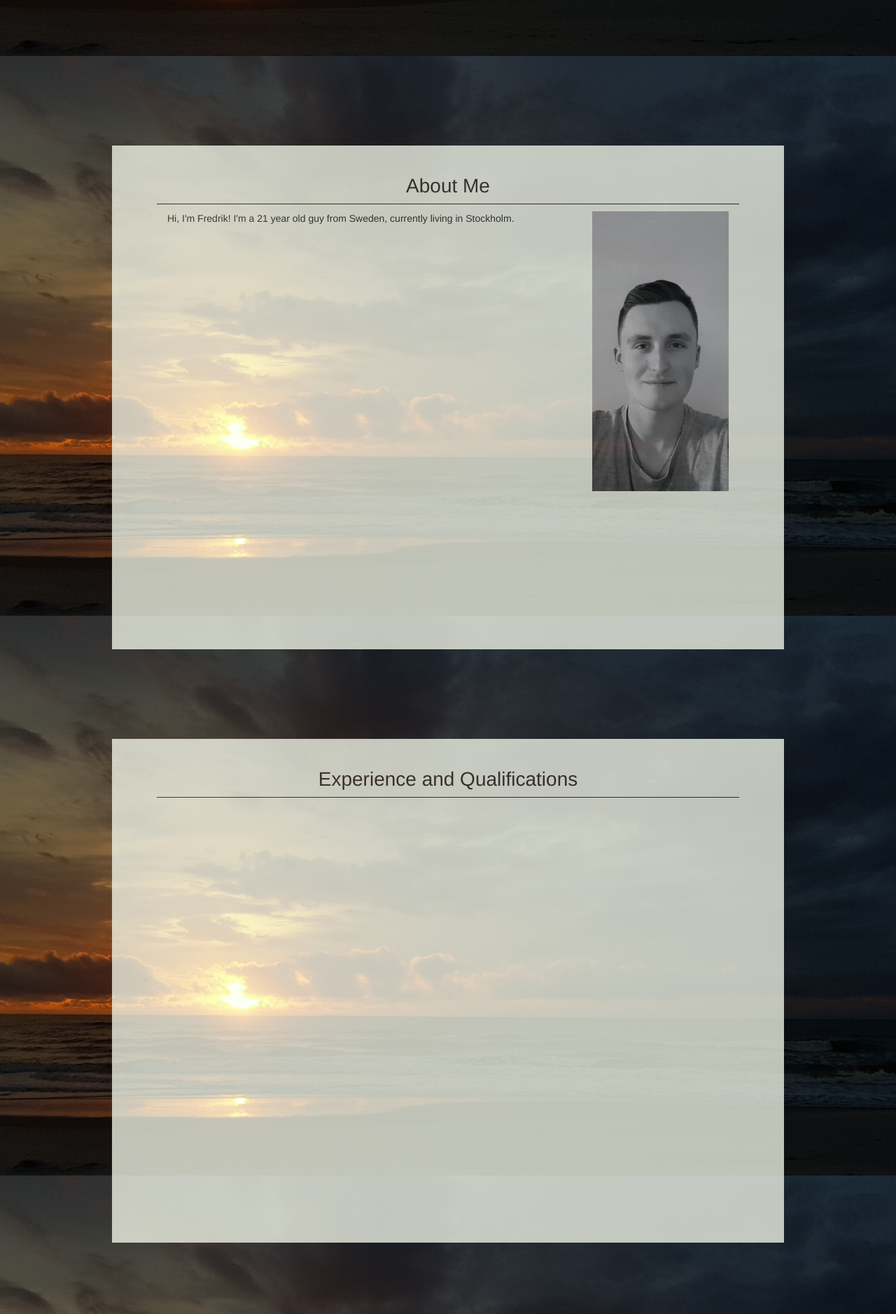
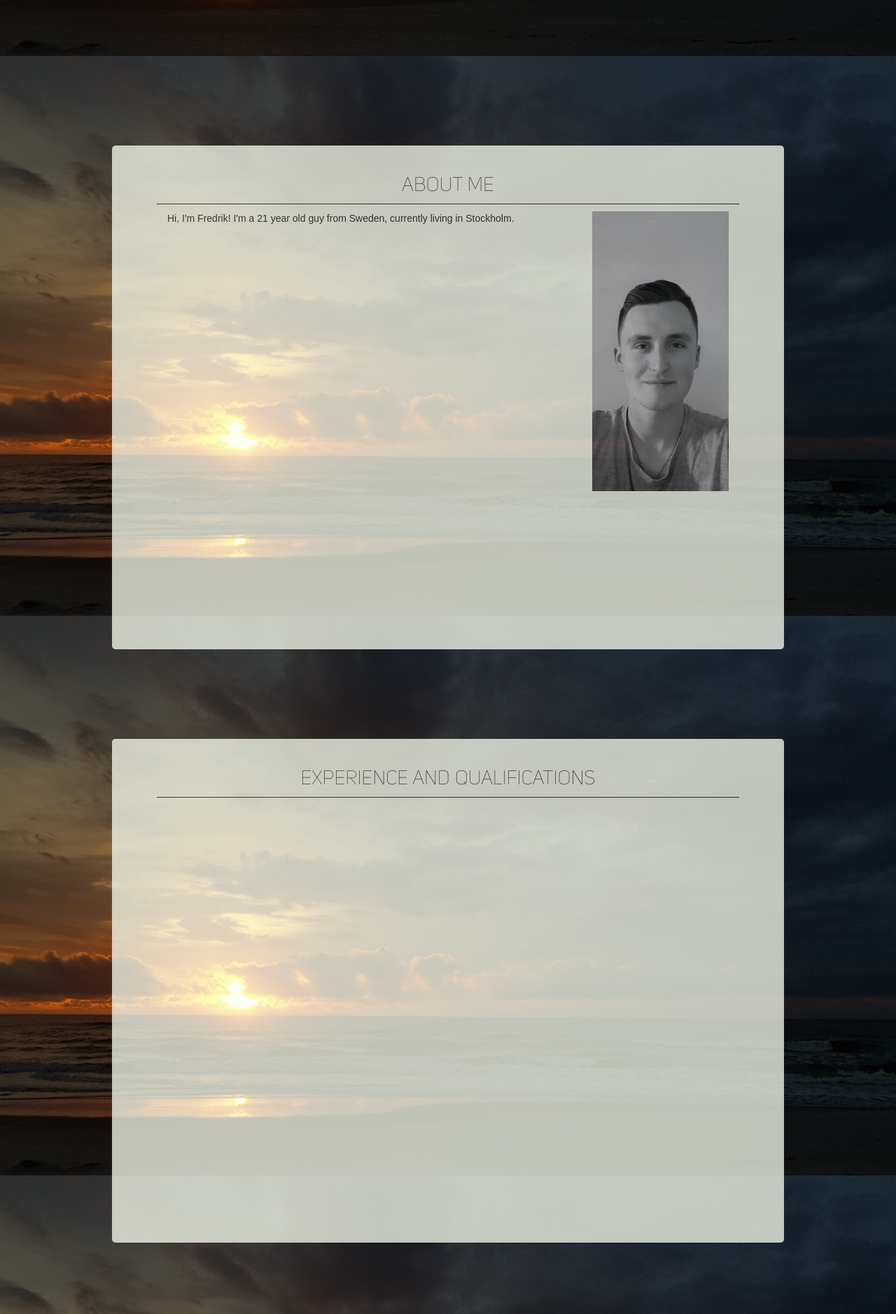
Before and after one commit to fredrikomstedt/website, a Flask app: page / in a window 1280 px wide. Shown: the part 720-2598 px from the top of the page at 70% size. Run offline with Flask 2, Linux system fonts and the light colour scheme; some libraries are stand-ins or nearby versions.

Commit message:
Added some fonts, and made tiny scroll fix for buttons

```diff
--- a/app/static/website.css
+++ b/app/static/website.css
@@ -52,6 +52,7 @@
     min-height: 90%;
     padding: 3% 5%;
     opacity: 75%;
+    border-radius: 5px;
 }
 
 .website-part img {
@@ -59,6 +60,9 @@
 }
 
 .website-part .title {
+    font-family: unisans;
+    font-style: normal;
+    font-weight: 400;
     text-align: center;
     font-size: 28px;
     color: #3d322d;
@@ -68,6 +72,9 @@
 
 .website-part .content {
     padding-top: 10px;
+    font-family: brandon-grotesque, sans-serif;
+    font-style: normal;
+    font-weight: 300;
 }
 
 .backgroundImage {
--- a/app/static/website.js
+++ b/app/static/website.js
@@ -4,7 +4,7 @@
 /* Author: Fredrik Omstedt
 /* Date: 2018-10-16
 /*/
-var NUMBER_OF_IMAGES = 2;
+var NUMBER_OF_IMAGES = 5;
 var CURRENT_IMAGE = 0;
 
 //Main function
@@ -16,19 +16,19 @@
 function initiateTop() {
     $("#about-me-btn").click(function() {
         $('html,body').animate({
-            scrollTop: $("#about-me").offset().top},
+            scrollTop: $("#about-me").offset().top - parseInt($("#about-me").css("margin-top"))/4},
         'slow');
     });
 
     $("#experience-and-qualifications-btn").click(function() {
         $('html,body').animate({
-            scrollTop: $("#experience-and-qualifications").offset().top},
+            scrollTop: $("#experience-and-qualifications").offset().top - parseInt($("#experience-and-qualifications").css("margin-top"))/4},
         'slow');
     });
 
     $("#portfolio-btn").click(function() {
         $('html,body').animate({
-            scrollTop: $("#portfolio").offset().top},
+            scrollTop: $("#portfolio").offset().top - parseInt($("#portfolio").css("margin-top"))/4},
         'slow');
     });
 }
--- a/app/templates/website.html
+++ b/app/templates/website.html
@@ -14,6 +14,7 @@
         <meta http-equiv="Cache-Control" content="no-cache, no-store, must-revalidate" />
         <meta http-equiv="Pragma" content="no-cache" />
         <meta http-equiv="Expires" content="0" />
+        <meta name="viewport" content="width=device-width, initial-scale=1" />
 	</head>
 	<body class='parallax backgroundImage'>
 
```
Also changed, not shown: app/static/pictures/about-me-3.jpg (added), app/static/pictures/about-me-4.jpg (added), 1 other file.
